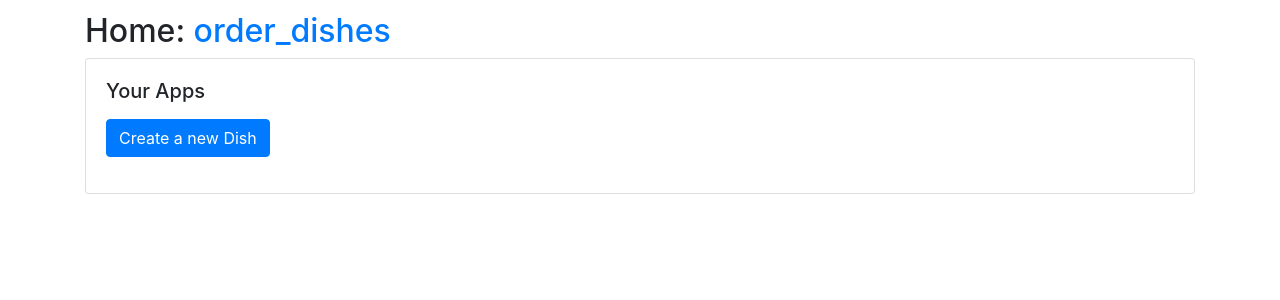
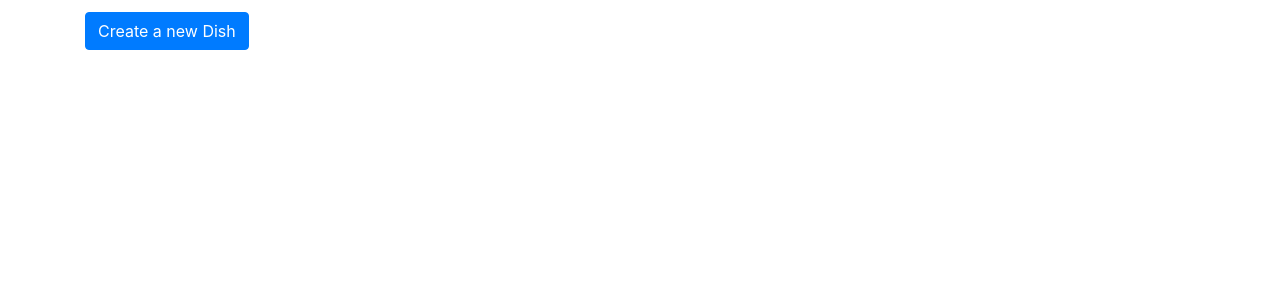
Before and after one commit to SmurfikComunist/light_it_order_dishes, a Django app: page /order_dish/dishes/ in a window 1280 px wide. Shown: the part 118-418 px from the top of the page. Run offline with Django 3.2, Linux system fonts and the light colour scheme; data that the repository does not hold is empty; parts of the project's set-up code (start-up, migrations or seed data) failed here and were passed over; some libraries are stand-ins or nearby versions.

Commit message:
feat(templates\base.html): change block content

```diff
--- a/templates/base.html
+++ b/templates/base.html
@@ -27,13 +27,7 @@
 </div>
   <body>
     <div id="content" class="container">
-      <h2>Home: <a href="{% url 'index' %}">order_dishes</a></h2>
-      <div class="card">
-        <div class="card-body">
-          <h5 class="card-title">Your Apps</h5>
-          <p class="card-text">{% block content %}{% endblock %}</p>
-        </div>
-      </div>
+      <h2>{% block content %}{% endblock %}</h2>
     </div>
 
   </body>
```
